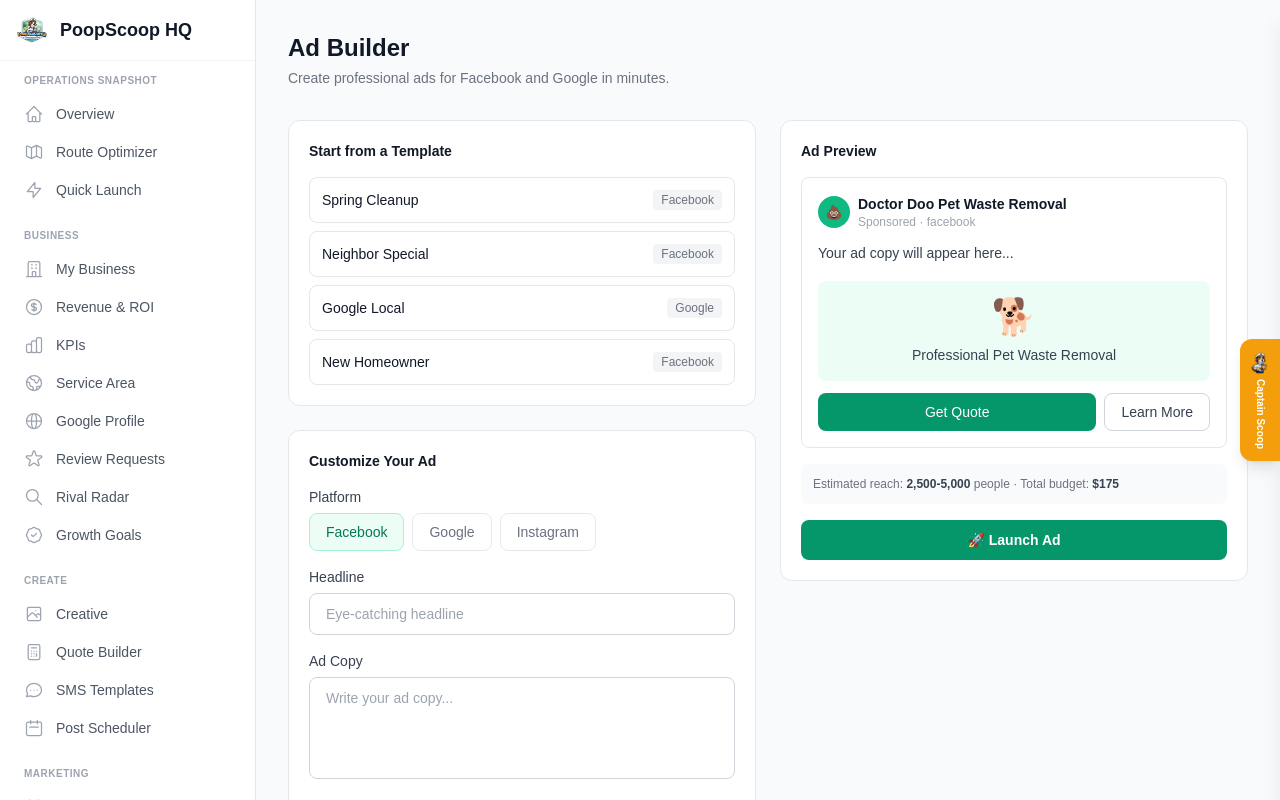
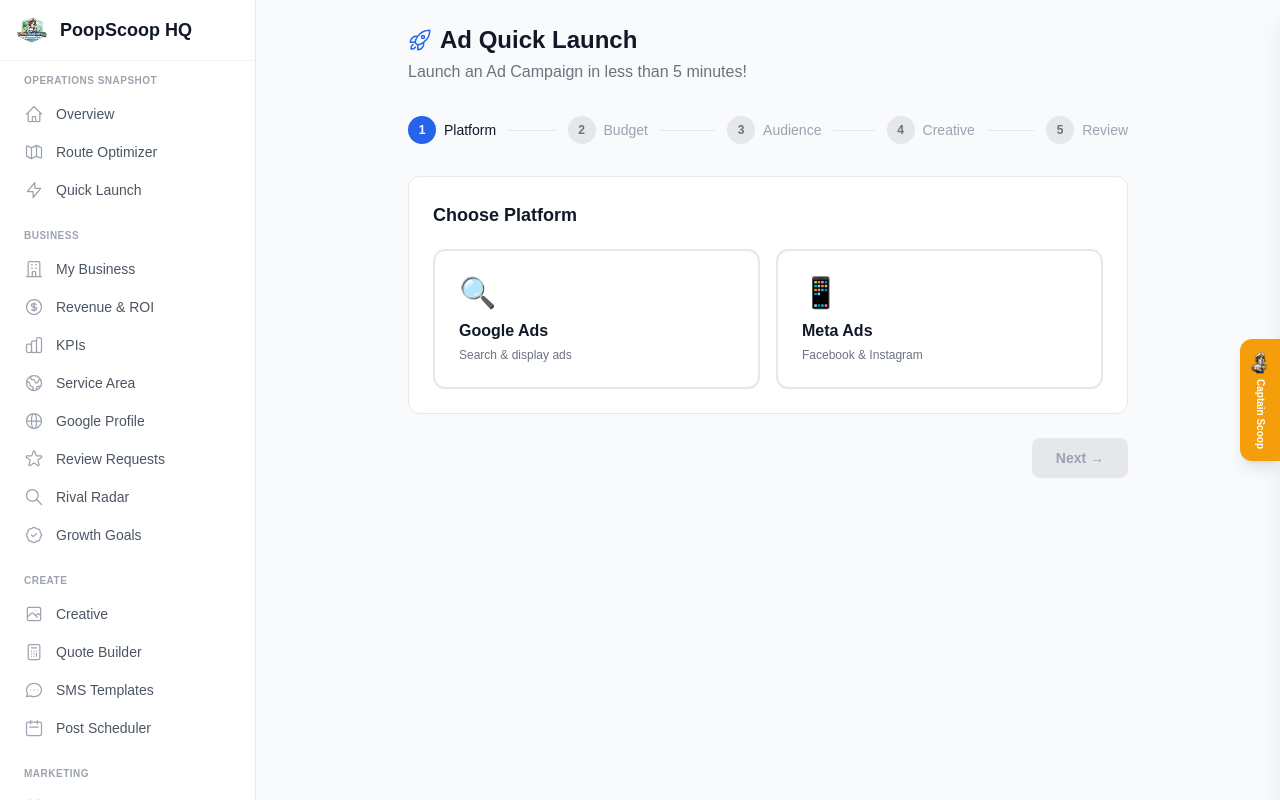
Before and after one commit to jjclark529/poopscoophq, a Next.js app: page /dashboard/ad-builder in a window 1280 px wide. Shown: the top 800 px of the page. Built offline with nearby package versions, Linux system fonts and the light colour scheme.

Commit message:
Ad Quick Launch: 5-step wizard (Platform, Budget, Audience, Creative, Review) with image/video upload, Captain Scoop write assist, launch confirmation

```diff
--- a/src/app/dashboard/ad-builder/page.tsx
+++ b/src/app/dashboard/ad-builder/page.tsx
@@ -2,120 +2,222 @@
 
 import { useState } from "react";
 
-const templates = [
-  { id: 1, name: "Spring Cleanup", platform: "Facebook", preview: "🐕 Spring is here! Time for a fresh start — and a clean yard. Professional pet waste removal starting at just $15/week. Book your FREE quote today!" },
-  { id: 2, name: "Neighbor Special", platform: "Facebook", preview: "👋 Hi neighbor! We're already serving families on your street. Get 20% off your first month when you mention this ad. Clean yards, happy dogs!" },
-  { id: 3, name: "Google Local", platform: "Google", preview: "Professional Pet Waste Removal | Riverside, CA | ⭐ 4.8 Rating | Weekly service from $15/week | Free quotes | Licensed & insured" },
-  { id: 4, name: "New Homeowner", platform: "Facebook", preview: "🏠 Just moved in? Congrats! One less thing to worry about — we'll handle the yard cleanup. First-time customer discount available." },
-];
+const STEPS = ["Platform", "Budget", "Audience", "Creative", "Review"];
 
-export default function AdBuilderPage() {
-  const [selectedTemplate, setSelectedTemplate] = useState<number | null>(null);
-  const [platform, setPlatform] = useState("facebook");
-  const [headline, setHeadline] = useState("");
-  const [body, setBody] = useState("");
-  const [budget, setBudget] = useState("25");
-  const [duration, setDuration] = useState("7");
+export default function AdQuickLaunchPage() {
+  const [step, setStep] = useState(0);
+  const [platform, setPlatform] = useState("");
+  const [budget, setBudget] = useState("25.00");
+  const [duration, setDuration] = useState("Ongoing");
+  const [location, setLocation] = useState("Riverside, CA");
+  const [radius, setRadius] = useState("5 miles");
+  const [interests, setInterests] = useState("Dog owners, pet services");
+  const [headline, setHeadline] = useState("Reliable Pet Waste Removal in Riverside");
+  const [description, setDescription] = useState("");
+  const [launched, setLaunched] = useState(false);
+
+  const canNext = () => {
+    if (step === 0) return !!platform;
+    if (step === 1) return !!budget;
+    if (step === 2) return !!location;
+    if (step === 3) return !!headline;
+    return true;
+  };
 
   return (
-    <div className="p-8 max-w-6xl">
+    <div className="p-6 max-w-3xl mx-auto">
+      {/* Header */}
       <div className="mb-8">
-        <h1 className="text-2xl font-bold text-gray-900 mb-1">Ad Builder</h1>
-        <p className="text-gray-500 text-sm">Create professional ads for Facebook and Google in minutes.</p>
+        <h1 className="text-2xl font-bold text-gray-900 flex items-center gap-2">
+          <svg className="w-6 h-6 text-blue-600" fill="none" stroke="currentColor" viewBox="0 0 24 24">
+            <path strokeLinecap="round" strokeLinejoin="round" strokeWidth={1.5} d="M15.59 14.37a6 6 0 01-5.84 7.38v-4.8m5.84-2.58a14.98 14.98 0 006.16-12.12A14.98 14.98 0 009.631 8.41m5.96 5.96a14.926 14.926 0 01-5.841 2.58m-.119-8.54a6 6 0 00-7.381 5.84h4.8m2.58-5.84a14.927 14.927 0 00-2.58 5.84m2.699 2.7c-.103.021-.207.041-.311.06a15.09 15.09 0 01-2.448-2.448 14.9 14.9 0 01.06-.312m-2.24 2.39a4.493 4.493 0 00-1.757 4.306 4.493 4.493 0 004.306-1.758M16.5 9a1.5 1.5 0 11-3 0 1.5 1.5 0 013 0z" />
+          </svg>
+          Ad Quick Launch
+        </h1>
+        <p className="text-gray-500 mt-1">Launch an Ad Campaign in less than 5 minutes!</p>
       </div>
 
-      <div className="grid lg:grid-cols-2 gap-6">
-        {/* Build panel */}
-        <div className="space-y-6">
-          {/* Templates */}
-          <div className="bg-white border border-gray-200 rounded-xl p-5">
-            <h2 className="text-sm font-semibold text-gray-900 mb-4">Start from a Template</h2>
-            <div className="space-y-2">
-              {templates.map((t) => (
-                <button
-                  key={t.id}
-                  onClick={() => { setSelectedTemplate(t.id); setHeadline(t.name); setBody(t.preview); setPlatform(t.platform.toLowerCase()); }}
-                  className={`w-full text-left p-3 rounded-lg border transition-colors ${selectedTemplate === t.id ? "border-emerald-500 bg-emerald-50" : "border-gray-200 hover:bg-gray-50"}`}
-                >
-                  <div className="flex items-center justify-between">
-                    <span className="font-medium text-gray-900 text-sm">{t.name}</span>
-                    <span className="text-xs bg-gray-100 text-gray-500 px-2 py-0.5 rounded">{t.platform}</span>
+      {/* Step Indicator */}
+      <div className="flex items-center mb-8">
+        {STEPS.map((s, i) => (
+          <div key={s} className="flex items-center flex-1 last:flex-none">
+            <div className="flex items-center gap-2">
+              {i < step ? (
+                <div className="w-7 h-7 rounded-full bg-emerald-500 flex items-center justify-center">
+                  <svg className="w-4 h-4 text-white" fill="currentColor" viewBox="0 0 20 20">
+                    <path fillRule="evenodd" d="M16.707 5.293a1 1 0 010 1.414l-8 8a1 1 0 01-1.414 0l-4-4a1 1 0 011.414-1.414L8 12.586l7.293-7.293a1 1 0 011.414 0z" clipRule="evenodd" />
+                  </svg>
                 </div>
-                </button>
+              ) : (
+                <div className={`w-7 h-7 rounded-full flex items-center justify-center text-xs font-bold ${i === step ? "bg-blue-600 text-white" : "bg-gray-200 text-gray-500"}`}>
+                  {i + 1}
+                </div>
+              )}
+              <span className={`text-sm font-medium ${i <= step ? "text-gray-900" : "text-gray-400"}`}>{s}</span>
+            </div>
+            {i < STEPS.length - 1 && (
+              <div className={`flex-1 h-px mx-3 ${i < step ? "bg-emerald-400" : "bg-gray-200"}`} />
+            )}
+          </div>
         ))}
       </div>
+
+      {/* Step Content */}
+      <div className="bg-white rounded-xl border border-gray-200 p-6 mb-6">
+        {step === 0 && (
+          <div>
+            <h2 className="text-lg font-semibold text-gray-900 mb-5">Choose Platform</h2>
+            <div className="grid grid-cols-2 gap-4">
+              <button
+                onClick={() => setPlatform("google")}
+                className={`p-6 rounded-xl border-2 text-left transition-all ${platform === "google" ? "border-blue-500 bg-blue-50 shadow-sm" : "border-gray-200 hover:border-gray-300"}`}
+              >
+                <div className="text-3xl mb-2">🔍</div>
+                <p className="font-semibold text-gray-900">Google Ads</p>
+                <p className="text-xs text-gray-500 mt-1">Search & display ads</p>
+              </button>
+              <button
+                onClick={() => setPlatform("meta")}
+                className={`p-6 rounded-xl border-2 text-left transition-all ${platform === "meta" ? "border-blue-500 bg-blue-50 shadow-sm" : "border-gray-200 hover:border-gray-300"}`}
+              >
+                <div className="text-3xl mb-2">📱</div>
+                <p className="font-semibold text-gray-900">Meta Ads</p>
+                <p className="text-xs text-gray-500 mt-1">Facebook & Instagram</p>
+              </button>
             </div>
+          </div>
+        )}
 
-          {/* Editor */}
-          <div className="bg-white border border-gray-200 rounded-xl p-5 space-y-4">
-            <h2 className="text-sm font-semibold text-gray-900">Customize Your Ad</h2>
+        {step === 1 && (
           <div>
-              <label className="block text-sm font-medium text-gray-700 mb-1.5">Platform</label>
-              <div className="flex gap-2">
-                {["facebook", "google", "instagram"].map((p) => (
-                  <button key={p} onClick={() => setPlatform(p)} className={`px-4 py-2 rounded-lg text-sm font-medium border transition-colors ${platform === p ? "bg-emerald-50 border-emerald-200 text-emerald-700" : "border-gray-200 text-gray-500 hover:bg-gray-50"}`}>
-                    {p.charAt(0).toUpperCase() + p.slice(1)}
-                  </button>
-                ))}
+            <h2 className="text-lg font-semibold text-gray-900 mb-5">Set Your Budget</h2>
+            <div className="space-y-4 max-w-md">
+              <div>
+                <label className="block text-sm font-medium text-gray-700 mb-1.5">Daily Budget</label>
+                <div className="flex">
+                  <span className="px-3 py-2.5 bg-gray-100 border border-r-0 border-gray-300 rounded-l-lg text-sm text-gray-500">$</span>
+                  <input type="text" value={budget} onChange={e => setBudget(e.target.value)} className="flex-1 px-3 py-2.5 border border-gray-300 rounded-r-lg text-sm focus:outline-none focus:ring-2 focus:ring-blue-500" />
                 </div>
               </div>
               <div>
-              <label className="block text-sm font-medium text-gray-700 mb-1.5">Headline</label>
-              <input type="text" value={headline} onChange={(e) => setHeadline(e.target.value)} placeholder="Eye-catching headline" className="w-full px-4 py-2.5 border border-gray-300 rounded-lg text-sm focus:outline-none focus:ring-2 focus:ring-emerald-500 bg-white" />
+                <label className="block text-sm font-medium text-gray-700 mb-1.5">Campaign Duration</label>
+                <select value={duration} onChange={e => setDuration(e.target.value)} className="w-full px-3 py-2.5 border border-gray-300 rounded-lg text-sm focus:outline-none focus:ring-2 focus:ring-blue-500">
+                  <option>Ongoing</option>
+                  <option>7 days</option>
+                  <option>14 days</option>
+                  <option>30 days</option>
+                  <option>60 days</option>
+                  <option>90 days</option>
+                </select>
+              </div>
+            </div>
+          </div>
+        )}
+
+        {step === 2 && (
+          <div>
+            <h2 className="text-lg font-semibold text-gray-900 mb-5">Define Audience</h2>
+            <div className="space-y-4 max-w-md">
+              <div>
+                <label className="block text-sm font-medium text-gray-700 mb-1.5">Location</label>
+                <input type="text" value={location} onChange={e => setLocation(e.target.value)} placeholder="Riverside, CA" className="w-full px-3 py-2.5 border border-gray-300 rounded-lg text-sm focus:outline-none focus:ring-2 focus:ring-blue-500" />
               </div>
               <div>
-              <label className="block text-sm font-medium text-gray-700 mb-1.5">Ad Copy</label>
-              <textarea value={body} onChange={(e) => setBody(e.target.value)} rows={4} placeholder="Write your ad copy..." className="w-full px-4 py-2.5 border border-gray-300 rounded-lg text-sm focus:outline-none focus:ring-2 focus:ring-emerald-500 bg-white resize-none" />
-            </div>
-            <div className="grid grid-cols-2 gap-4">
-              <div>
-                <label className="block text-sm font-medium text-gray-700 mb-1.5">Daily Budget ($)</label>
-                <input type="number" value={budget} onChange={(e) => setBudget(e.target.value)} className="w-full px-4 py-2.5 border border-gray-300 rounded-lg text-sm focus:outline-none focus:ring-2 focus:ring-emerald-500 bg-white" />
+                <label className="block text-sm font-medium text-gray-700 mb-1.5">Radius</label>
+                <select value={radius} onChange={e => setRadius(e.target.value)} className="w-full px-3 py-2.5 border border-gray-300 rounded-lg text-sm focus:outline-none focus:ring-2 focus:ring-blue-500">
+                  <option>5 miles</option>
+                  <option>10 miles</option>
+                  <option>15 miles</option>
+                  <option>25 miles</option>
+                  <option>50 miles</option>
+                </select>
               </div>
               <div>
-                <label className="block text-sm font-medium text-gray-700 mb-1.5">Duration (days)</label>
-                <input type="number" value={duration} onChange={(e) => setDuration(e.target.value)} className="w-full px-4 py-2.5 border border-gray-300 rounded-lg text-sm focus:outline-none focus:ring-2 focus:ring-emerald-500 bg-white" />
+                <label className="block text-sm font-medium text-gray-700 mb-1.5">Interests</label>
+                <input type="text" value={interests} onChange={e => setInterests(e.target.value)} placeholder="Dog owners, pet services..." className="w-full px-3 py-2.5 border border-gray-300 rounded-lg text-sm focus:outline-none focus:ring-2 focus:ring-blue-500" />
+              </div>
+            </div>
+          </div>
+        )}
+
+        {step === 3 && (
+          <div>
+            <h2 className="text-lg font-semibold text-gray-900 mb-5">Create Your Ad</h2>
+            <div className="space-y-4 max-w-lg">
+              <div>
+                <label className="block text-sm font-medium text-gray-700 mb-1.5">Headline</label>
+                <input type="text" value={headline} onChange={e => setHeadline(e.target.value)} placeholder="Reliable Pet Waste Removal in Riverside" className="w-full px-3 py-2.5 border border-gray-300 rounded-lg text-sm focus:outline-none focus:ring-2 focus:ring-blue-500" />
+              </div>
+              <div>
+                <label className="block text-sm font-medium text-gray-700 mb-1.5">Description</label>
+                <textarea value={description} onChange={e => setDescription(e.target.value)} rows={4} placeholder="Write your ad copy..." className="w-full px-3 py-2.5 border border-gray-300 rounded-lg text-sm focus:outline-none focus:ring-2 focus:ring-blue-500 resize-none" />
+                <button className="text-sm text-purple-600 mt-1.5 hover:text-purple-700 font-medium">✨ Let Captain Scoop write this</button>
+              </div>
+              <div>
+                <label className="block text-sm font-medium text-gray-700 mb-1.5">Upload Image or Video</label>
+                <div className="border-2 border-dashed border-gray-300 rounded-lg p-6 text-center hover:border-gray-400 cursor-pointer transition-colors">
+                  <svg className="w-8 h-8 mx-auto text-gray-400 mb-2" fill="none" stroke="currentColor" viewBox="0 0 24 24">
+                    <path strokeLinecap="round" strokeLinejoin="round" strokeWidth={1.5} d="M4 16l4.586-4.586a2 2 0 012.828 0L16 16m-2-2l1.586-1.586a2 2 0 012.828 0L20 14m-6-6h.01M6 20h12a2 2 0 002-2V6a2 2 0 00-2-2H6a2 2 0 00-2 2v12a2 2 0 002 2z" />
+                  </svg>
+                  <p className="text-sm text-gray-600">Drop image or video here, or click to upload</p>
+                  <p className="text-xs text-gray-400 mt-1">PNG, JPG, MP4 up to 50MB</p>
                 </div>
               </div>
             </div>
           </div>
+        )}
 
-        {/* Preview */}
-        <div>
-          <div className="bg-white border border-gray-200 rounded-xl p-5 sticky top-8">
-            <h2 className="text-sm font-semibold text-gray-900 mb-4">Ad Preview</h2>
-            <div className="border border-gray-200 rounded-lg overflow-hidden">
-              <div className="p-4">
-                <div className="flex items-center gap-2 mb-3">
-                  <div className="w-8 h-8 bg-emerald-500 rounded-full flex items-center justify-center text-white text-sm">💩</div>
-                  <div>
-                    <p className="text-sm font-semibold text-gray-900">Doctor Doo Pet Waste Removal</p>
-                    <p className="text-xs text-gray-400">Sponsored · {platform}</p>
+        {step === 4 && !launched && (
+          <div className="text-center py-8">
+            <div className="text-5xl mb-4">🚀</div>
+            <h2 className="text-xl font-bold text-gray-900 mb-2">Ready to Launch!</h2>
+            <p className="text-gray-500 mb-6">Captain Scoop has reviewed your campaign and everything looks good.</p>
+            <button
+              onClick={() => setLaunched(true)}
+              className="px-8 py-3 bg-emerald-600 hover:bg-emerald-700 text-white rounded-lg text-sm font-bold transition-colors"
+            >
+              Launch Campaign
+            </button>
+          </div>
+        )}
+
+        {step === 4 && launched && (
+          <div className="text-center py-8">
+            <div className="text-5xl mb-4">🎉</div>
+            <h2 className="text-xl font-bold text-gray-900 mb-2">Campaign Launched!</h2>
+            <p className="text-gray-500 mb-2">Your {platform === "google" ? "Google" : "Meta"} Ads campaign is now live.</p>
+            <div className="bg-gray-50 rounded-lg p-4 max-w-sm mx-auto text-left text-sm mt-4 space-y-1.5">
+              <div className="flex justify-between"><span className="text-gray-500">Platform</span><span className="font-semibold">{platform === "google" ? "Google Ads" : "Meta Ads"}</span></div>
+              <div className="flex justify-between"><span className="text-gray-500">Daily Budget</span><span className="font-semibold">${budget}</span></div>
+              <div className="flex justify-between"><span className="text-gray-500">Duration</span><span className="font-semibold">{duration}</span></div>
+              <div className="flex justify-between"><span className="text-gray-500">Location</span><span className="font-semibold">{location}</span></div>
+              <div className="flex justify-between"><span className="text-gray-500">Headline</span><span className="font-semibold truncate ml-4">{headline}</span></div>
             </div>
           </div>
-                {headline && <p className="font-semibold text-gray-900 mb-2">{headline}</p>}
-                <p className="text-sm text-gray-700 leading-relaxed">{body || "Your ad copy will appear here..."}</p>
-                <div className="mt-4 bg-emerald-50 rounded-lg p-4 text-center">
-                  <div className="text-4xl mb-2">🐕</div>
-                  <p className="text-sm font-medium text-gray-700">Professional Pet Waste Removal</p>
+        )}
       </div>
-                <div className="mt-3 flex gap-2">
-                  <button className="flex-1 py-2 bg-emerald-600 text-white rounded-lg text-sm font-medium">Get Quote</button>
-                  <button className="px-4 py-2 border border-gray-300 text-gray-700 rounded-lg text-sm font-medium">Learn More</button>
-                </div>
-              </div>
-            </div>
-            <div className="mt-4 p-3 bg-gray-50 rounded-lg">
-              <p className="text-xs text-gray-500">
-                Estimated reach: <strong className="text-gray-700">2,500-5,000</strong> people ·
-                Total budget: <strong className="text-gray-700">${Number(budget) * Number(duration)}</strong>
-              </p>
-            </div>
-            <button className="w-full mt-4 py-2.5 bg-emerald-600 hover:bg-emerald-700 text-white rounded-lg text-sm font-semibold transition-colors">
-              🚀 Launch Ad
+
+      {/* Navigation */}
+      <div className="flex items-center justify-between">
+        {step > 0 ? (
+          <button onClick={() => setStep(step - 1)} className="text-sm text-gray-600 hover:text-gray-900 font-medium">Back</button>
+        ) : <div />}
+        {step < 4 ? (
+          <button
+            onClick={() => canNext() && setStep(step + 1)}
+            disabled={!canNext()}
+            className={`px-6 py-2.5 rounded-lg text-sm font-semibold transition-colors flex items-center gap-1 ${canNext() ? "bg-blue-600 hover:bg-blue-700 text-white" : "bg-gray-200 text-gray-400 cursor-not-allowed"}`}
+          >
+            Next →
           </button>
-          </div>
-        </div>
+        ) : (
+          <button
+            onClick={() => { setStep(0); setPlatform(""); setLaunched(false); setDescription(""); }}
+            className="px-6 py-2.5 bg-blue-600 hover:bg-blue-700 text-white rounded-lg text-sm font-semibold transition-colors"
+          >
+            Done →
+          </button>
+        )}
       </div>
     </div>
   );
```
Lines whose indentation alone changed are shown as unchanged.
